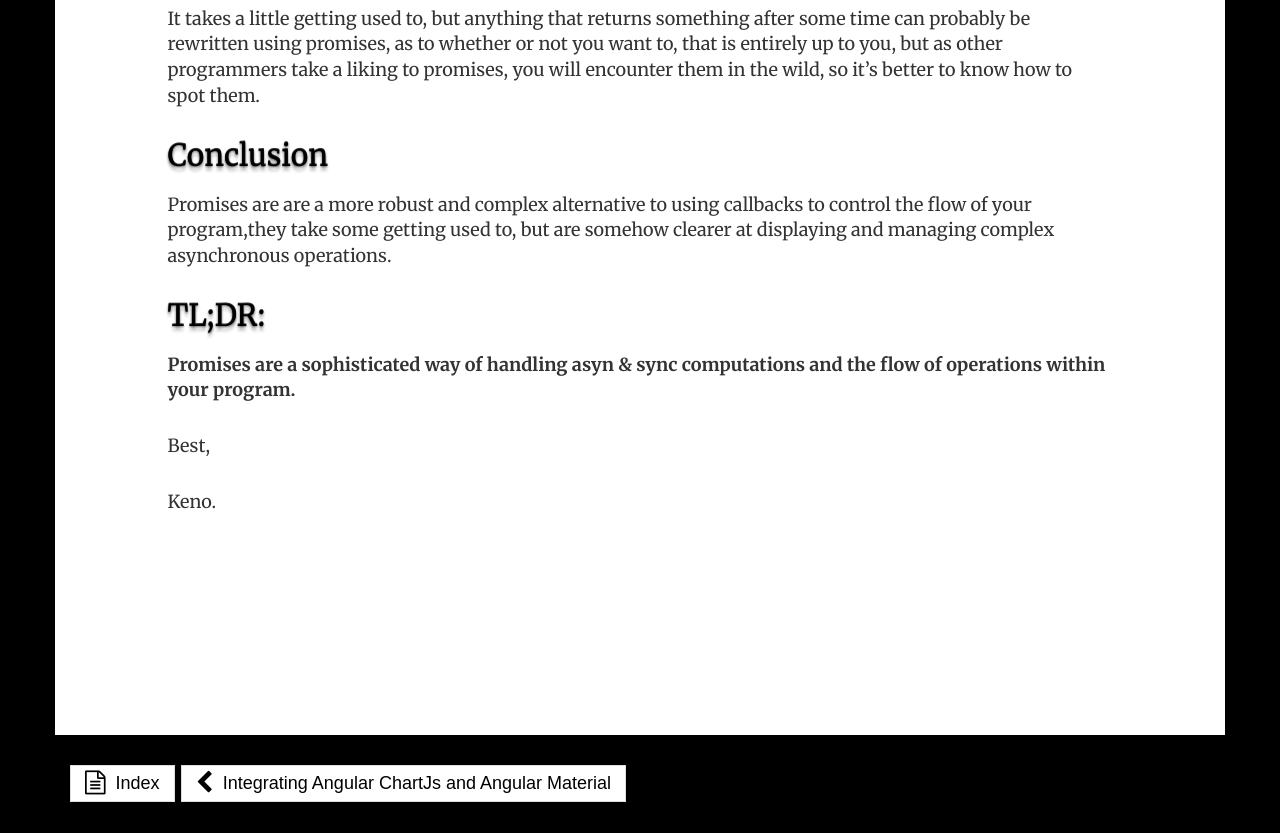
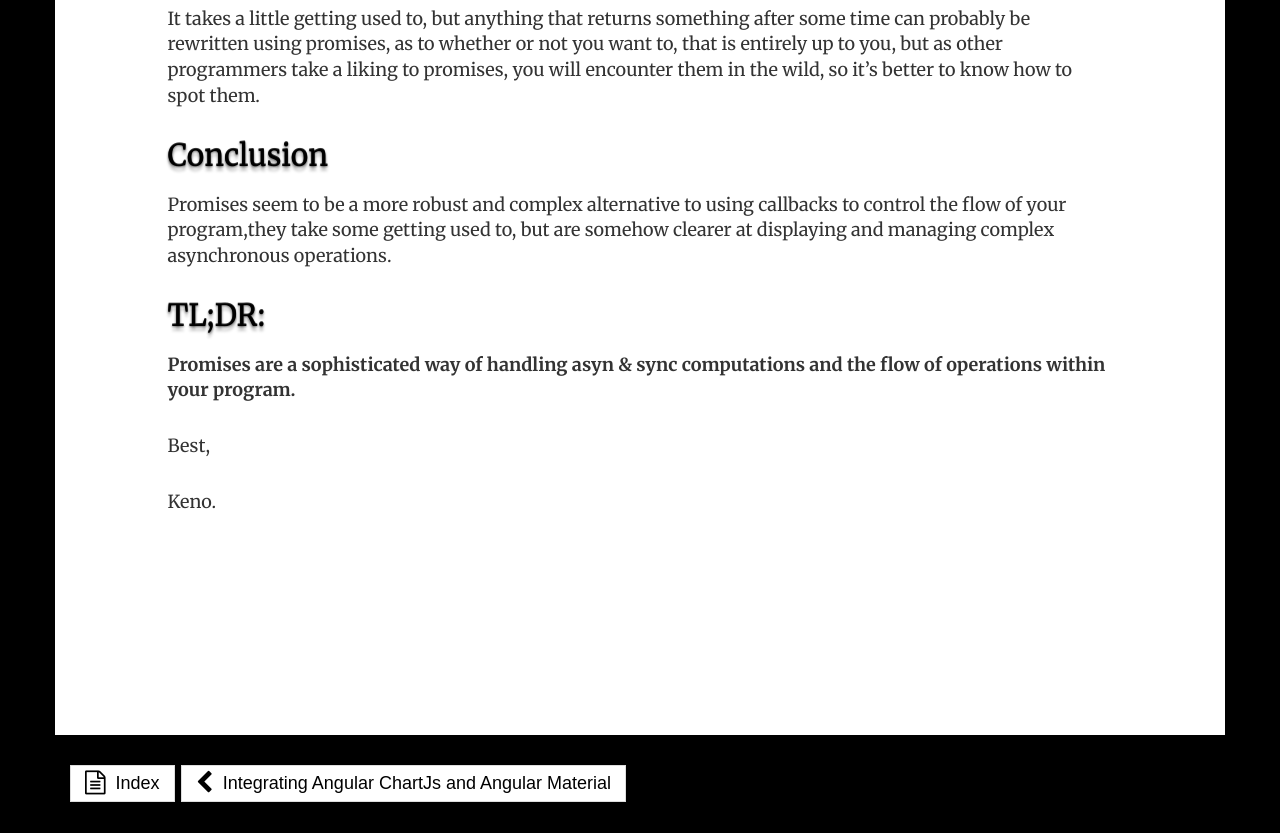
Before and after one commit to KenoLeon/Front-End-Web-Dev-UI-UX, a Jekyll site: the page built from _posts/2016-11-10-es6-sampler-05-promises.md, in a window 1280 px wide and 900 px high, scrolled down 3453 px, cut to the strip 67-900 px from the top of the window. Built offline with Jekyll 4.4.1, drawn with Linux system fonts in a browser that asks for light colours; nearby versions of some CDN libraries.

Commit message:
conclusion

```diff
--- a/_posts/2016-11-10-es6-sampler-05-promises.md
+++ b/_posts/2016-11-10-es6-sampler-05-promises.md
@@ -78,7 +78,8 @@ It takes a little getting used to, but anything that returns something after som
 
 <h3 class="fancy">Conclusion</h3>
 
-Promises are are a more robust and complex alternative to using callbacks to control the flow of your program,they take some getting used to, but are somehow clearer at displaying and managing complex asynchronous operations.
+Promises seem to be a more robust and complex alternative to using callbacks to control the flow of your program,they take some getting used to, but are somehow clearer at displaying and managing complex asynchronous operations.
+
 
 <h3 class="fancy"> TL&#59;DR: </h3>
 
```
